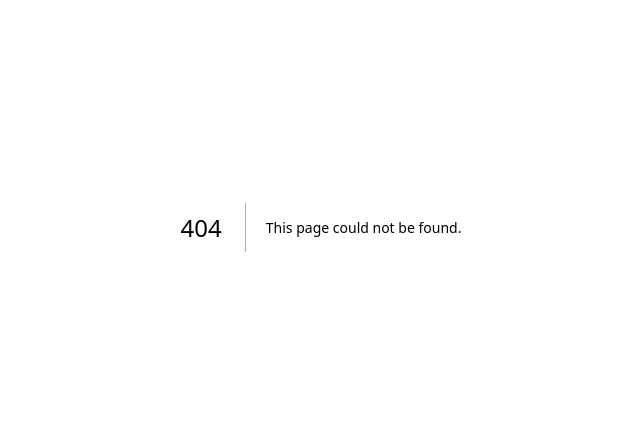
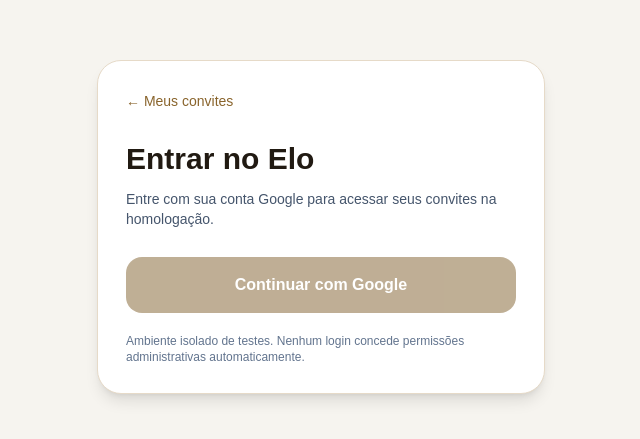
Before and after one commit to Dalton755/nethanel-church, a Next.js app in the folder apps/web/: page /elo-login-preview in a window 1280 px wide. Before the commit this address had no page. Shown: the part 173-612 px from the top of the page, without its empty margins (319-959 px from the left). Built offline with nearby package versions, Linux system fonts and the light colour scheme; no server answers.

Commit message:
fix(elo): isolate Google OAuth redirect to staging preview callback

```diff
--- /dev/null
+++ b/apps/web/src/app/elo-login-preview/page.tsx
@@ -0,0 +1,15 @@
+"use client";
+import {useState} from "react";
+import Link from "next/link";
+import {createEloStagingClient} from "../../lib/elo-staging-invitations";
+export default function EloGoogleLoginPreview(){
+ const [client]=useState(()=>createEloStagingClient());const [busy,setBusy]=useState(false);const [error,setError]=useState("");
+ async function login(){
+  if(!client){setError("Conexão de homologação indisponível.");return}
+  setBusy(true);setError("");
+  const callback=window.location.origin+"/elo-auth-preview/callback";
+  const {error:e}=await client.auth.signInWithOAuth({provider:"google",options:{redirectTo:callback,queryParams:{prompt:"select_account"}}});
+  if(e){setError(e.message);setBusy(false)}
+ }
+ return <main className="flex min-h-screen items-center justify-center bg-[#f6f4ef] px-4"><div className="w-full max-w-md rounded-3xl border border-[#e6dac8] bg-white p-7 text-[#211a12] shadow-lg"><Link href="/meus-convites-preview" className="text-sm text-[#89642c]">← Meus convites</Link><h1 className="mt-7 text-3xl font-bold">Entrar no Elo</h1><p className="mt-3 text-sm text-slate-600">Entre com sua conta Google para acessar seus convites na homologação.</p><button disabled={busy||!client} onClick={login} className="mt-7 w-full rounded-2xl bg-[#80602d] px-5 py-4 font-bold text-white disabled:opacity-50">{busy?"Redirecionando...":"Continuar com Google"}</button>{error&&<p role="alert" className="mt-4 rounded-xl bg-red-50 p-3 text-sm text-red-700">{error}</p>}<p className="mt-5 text-xs text-slate-500">Ambiente isolado de testes. Nenhum login concede permissões administrativas automaticamente.</p></div></main>
+}
```
